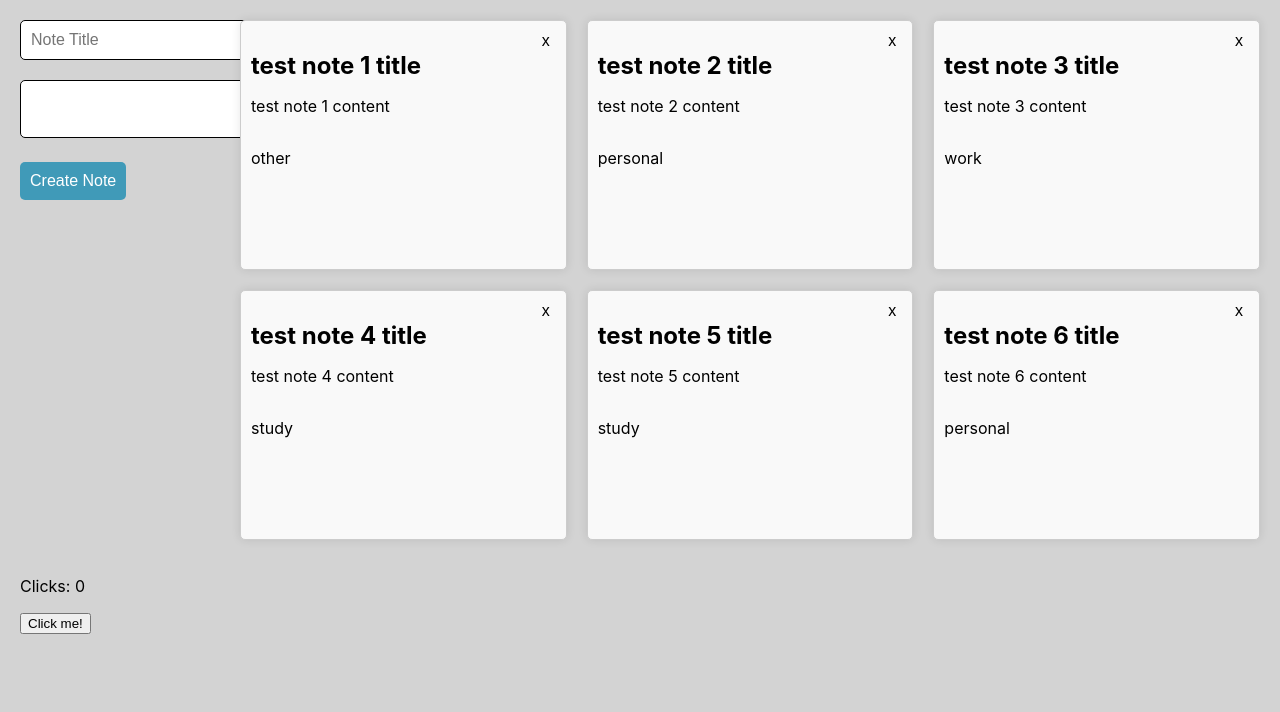
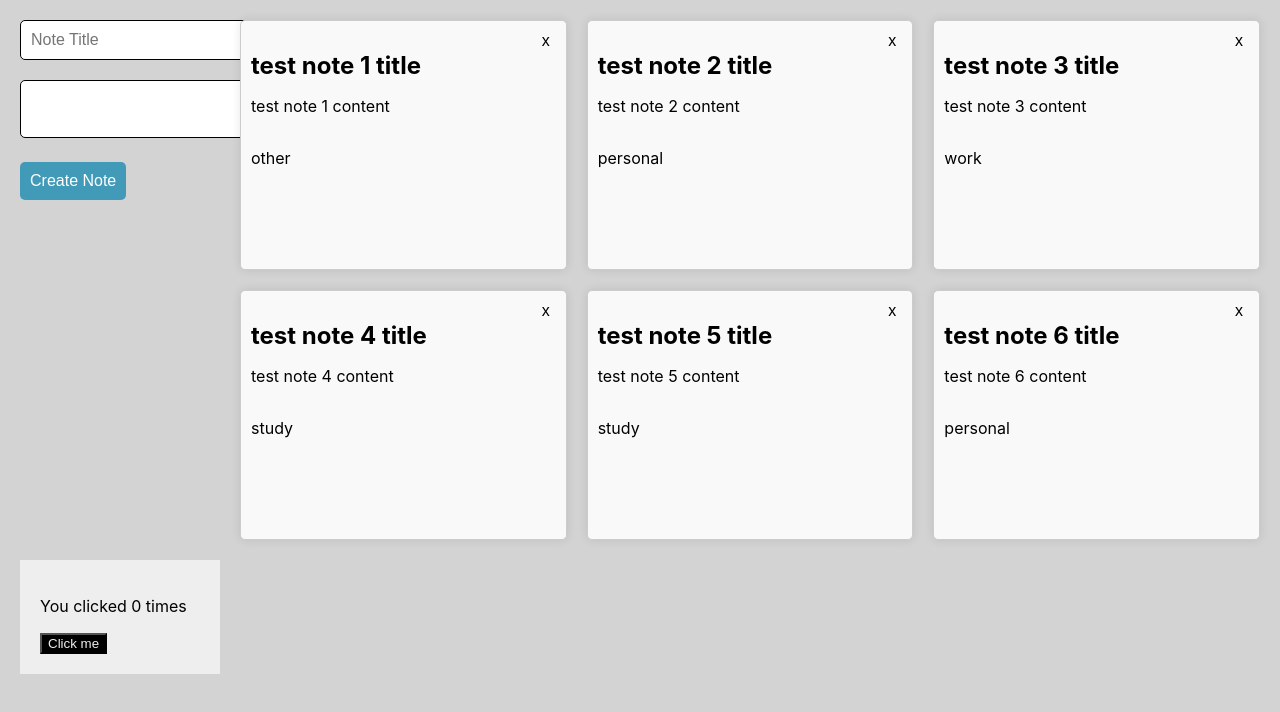
Before and after one commit to Shuzhengz/CSE_110_2024_LABS, a React (Create React App) app in the folder LAB2/my-app/: page / in a window 1280 px wide. Shown: the top 712 px of the page. Built offline with nearby package versions, Linux system fonts and the light colour scheme.

Commit message:
4.2.3 done

```diff
--- a/LAB2/my-app/src/hooksExercise.tsx
+++ b/LAB2/my-app/src/hooksExercise.tsx
@@ -1,4 +1,4 @@
-import React, { useState, useEffect } from 'react';
+import React, {useState, useEffect, useContext} from 'react';
 import { ThemeContext, themes } from "./themeContext";
 
 export function ClickCounter() {
@@ -7,16 +7,30 @@ export function ClickCounter() {
     const handleClick = () => {
         setCount(count + 1);
     };
+
     useEffect(() => {
         document.title = `You clicked ${count} times`;
     }, [count]);
 
+    const theme = useContext(ThemeContext);
     return (
-        <div>
-            <p>Clicks: {count}</p>
-            <button onClick={handleClick}>Click me!</button>
+        <div
+            style={{
+                background: theme.background,
+                color: theme.foreground,
+                padding: "20px",
+            }}
+        >
+            <p>You clicked {count} times </p>
+            <button
+                onClick={() => setCount(count + 1)}
+                style={{ background: theme.foreground, color: theme.background }}
+            >
+                Click me
+            </button>
         </div>
     );
+
 }
 
 // Wrapper component to provide context
```
